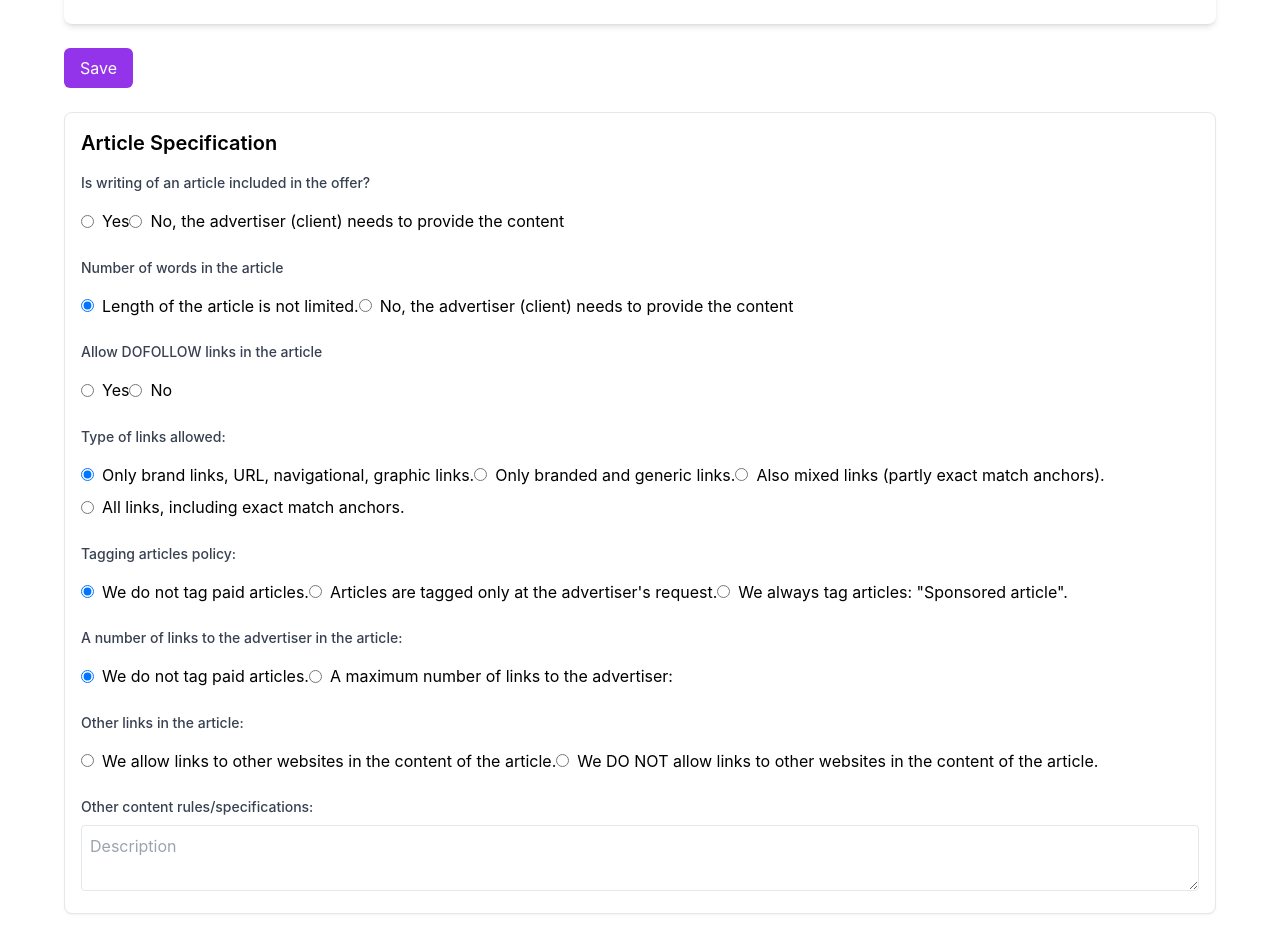
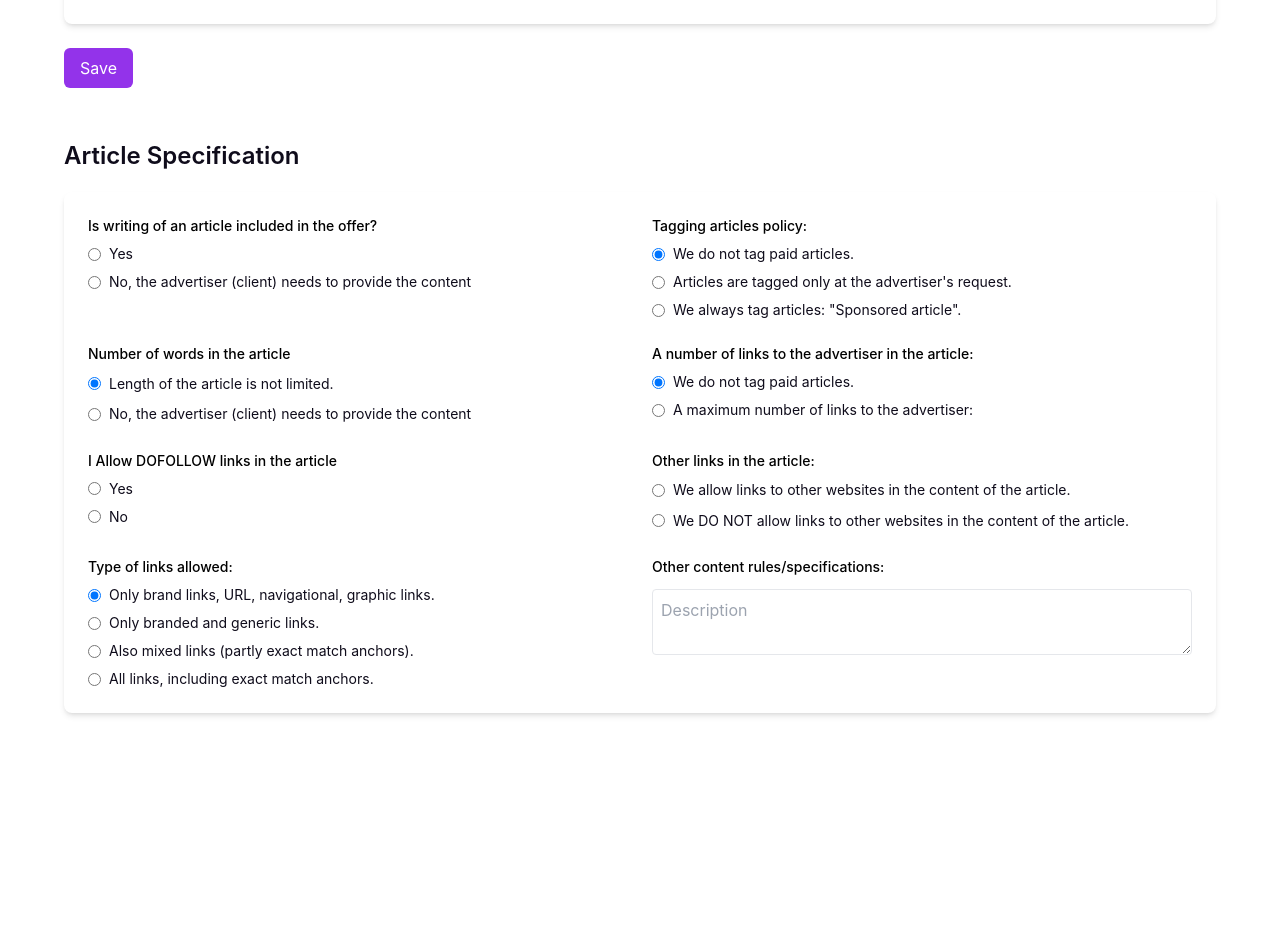
Before and after one commit to souvikotaku/backlink-marketplace, a React (Create React App) app: page /add in a window 1280 px wide. Shown: the part 1110-2040 px from the top of the page. After the commit the page ends 1839 px from the top, so only its background shows below. Built offline with nearby package versions, Linux system fonts and the light colour scheme.

Commit message:
design for article

```diff
--- a/src/components/ArticleSpecification.tsx
+++ b/src/components/ArticleSpecification.tsx
@@ -2,6 +2,7 @@ import React, { useEffect } from 'react';
 import { useForm, Controller } from 'react-hook-form';
 import { zodResolver } from '@hookform/resolvers/zod';
 import * as z from 'zod';
+import './style.css';
 
 const articleSpecificationSchema = z.object({
   isWritingIncluded: z.boolean(),
@@ -117,17 +118,16 @@ const ArticleSpecification: React.FC<ArticleSpecificationProps> = ({
   };
 
   return (
-    <form
-      onSubmit={handleSubmit(onFormSubmit)}
-      className='mt-6 p-4 border rounded-lg shadow-sm bg-white'
-    >
-      <h3 className='text-xl font-semibold mb-4'>Article Specification</h3>
-      <div className='space-y-6'>
+    <form onSubmit={handleSubmit(onFormSubmit)}>
+      <h3 className='font-semibold text-gray-700 mb-4 mt-12 detailhighfont'>
+        Article Specification
+      </h3>
+      <div className='bg-white p-6 rounded-lg shadow-md grid grid-cols-2 gap-6'>
         <div>
-          <label className='block text-sm font-medium text-gray-700'>
+          <label className='block text-sm font-medium mb-1'>
             Is writing of an article included in the offer?
           </label>
-          <div className='mt-2 space-y-2'>
+          <div className='mt-2 space-y-2 grid'>
             <label className='inline-flex items-center'>
               <input
                 type='radio'
@@ -135,7 +135,7 @@ const ArticleSpecification: React.FC<ArticleSpecificationProps> = ({
                 value='true'
                 className='form-radio'
               />
-              <span className='ml-2'>Yes</span>
+              <span className='ml-2 radiofont'>Yes</span>
             </label>
             <label className='inline-flex items-center'>
               <input
@@ -144,7 +144,7 @@ const ArticleSpecification: React.FC<ArticleSpecificationProps> = ({
                 value='false'
                 className='form-radio'
               />
-              <span className='ml-2'>
+              <span className='ml-2 radiofont'>
                 No, the advertiser (client) needs to provide the content
               </span>
             </label>
@@ -152,8 +152,8 @@ const ArticleSpecification: React.FC<ArticleSpecificationProps> = ({
         </div>
 
         {isWritingIncluded && (
-          <div className='space-y-6'>
-            <div>
+          <>
+            {/* <div>
               <label className='block text-sm font-medium text-gray-700'>
                 Number of words in the article
               </label>
@@ -203,35 +203,102 @@ const ArticleSpecification: React.FC<ArticleSpecificationProps> = ({
                   </p>
                 )}
               </div>
+            </div> */}
+
+            <div>
+              <label className='block text-sm font-medium mb-1'>
+                Tagging articles policy:
+              </label>
+              <div className='mt-2 space-y-2 grid'>
+                <label className='inline-flex items-center'>
+                  <input
+                    type='radio'
+                    {...register('taggingPolicy')}
+                    value='noTag'
+                    className='form-radio'
+                  />
+                  <span className='ml-2 radiofont'>
+                    We do not tag paid articles.
+                  </span>
+                </label>
+                <label className='inline-flex items-center'>
+                  <input
+                    type='radio'
+                    {...register('taggingPolicy')}
+                    value='onRequest'
+                    className='form-radio'
+                  />
+                  <span className='ml-2 radiofont'>
+                    Articles are tagged only at the advertiser's request.
+                  </span>
+                </label>
+                <label className='inline-flex items-center'>
+                  <input
+                    type='radio'
+                    {...register('taggingPolicy')}
+                    value='always'
+                    className='form-radio'
+                  />
+                  <span className='ml-2 radiofont'>
+                    We always tag articles: "Sponsored article".
+                  </span>
+                </label>
+              </div>
             </div>
 
             <div>
-              <label className='block text-sm font-medium text-gray-700'>
-                Allow DOFOLLOW links in the article
+              <label className='block text-sm font-medium mb-1'>
+                Number of words in the article
               </label>
               <div className='mt-2 space-y-2'>
                 <label className='inline-flex items-center'>
                   <input
                     type='radio'
-                    {...register('allowDofollow')}
-                    value='true'
+                    {...register('articleLengthOption')}
+                    value='notLimited'
                     className='form-radio'
                   />
-                  <span className='ml-2'>Yes</span>
+                  <span className='ml-2 radiofont'>
+                    Length of the article is not limited.
+                  </span>
                 </label>
                 <label className='inline-flex items-center'>
                   <input
                     type='radio'
-                    {...register('allowDofollow')}
-                    value='false'
+                    {...register('articleLengthOption')}
+                    value='clientProvided'
                     className='form-radio'
                   />
-                  <span className='ml-2'>No</span>
+                  <span className='ml-2 radiofont'>
+                    No, the advertiser (client) needs to provide the content
+                  </span>
                 </label>
+                {articleLengthOption === 'clientProvided' && (
+                  <div className='mt-2 flex space-x-4'>
+                    <input
+                      type='number'
+                      {...register('articleWordsMin', { valueAsNumber: true })}
+                      placeholder='Min'
+                      className='w-24 p-2 border rounded'
+                    />
+                    <input
+                      type='number'
+                      {...register('articleWordsMax', { valueAsNumber: true })}
+                      placeholder='Max'
+                      className='w-24 p-2 border rounded'
+                    />
+                  </div>
+                )}
+                {(errors.articleWordsMin || errors.articleWordsMax) && (
+                  <p className='text-red-500 text-sm'>
+                    {errors.articleWordsMin?.message ||
+                      errors.articleWordsMax?.message}
+                  </p>
+                )}
               </div>
             </div>
 
-            <div>
+            {/* <div>
               <label className='block text-sm font-medium text-gray-700'>
                 Type of links allowed:
               </label>
@@ -279,9 +346,9 @@ const ArticleSpecification: React.FC<ArticleSpecificationProps> = ({
                   </span>
                 </label>
               </div>
-            </div>
+            </div> */}
 
-            <div>
+            {/* <div>
               <label className='block text-sm font-medium text-gray-700'>
                 Tagging articles policy:
               </label>
@@ -318,13 +385,13 @@ const ArticleSpecification: React.FC<ArticleSpecificationProps> = ({
                   </span>
                 </label>
               </div>
-            </div>
+            </div> */}
 
             <div>
-              <label className='block text-sm font-medium text-gray-700'>
+              <label className='block text-sm font-medium mb-1'>
                 A number of links to the advertiser in the article:
               </label>
-              <div className='mt-2 space-y-2'>
+              <div className='mt-2 space-y-2 grid'>
                 <label className='inline-flex items-center'>
                   <input
                     type='radio'
@@ -332,7 +399,9 @@ const ArticleSpecification: React.FC<ArticleSpecificationProps> = ({
                     value='noTag'
                     className='form-radio'
                   />
-                  <span className='ml-2'>We do not tag paid articles.</span>
+                  <span className='ml-2 radiofont'>
+                    We do not tag paid articles.
+                  </span>
                 </label>
                 <label className='inline-flex items-center'>
                   <input
@@ -341,7 +410,7 @@ const ArticleSpecification: React.FC<ArticleSpecificationProps> = ({
                     value='maxLinks'
                     className='form-radio'
                   />
-                  <span className='ml-2'>
+                  <span className='ml-2 radiofont'>
                     A maximum number of links to the advertiser:
                   </span>
                 </label>
@@ -375,7 +444,33 @@ const ArticleSpecification: React.FC<ArticleSpecificationProps> = ({
             </div>
 
             <div>
-              <label className='block text-sm font-medium text-gray-700'>
+              <label className='block text-sm font-medium mb-1'>
+                I Allow DOFOLLOW links in the article
+              </label>
+              <div className='mt-2 space-y-2 grid'>
+                <label className='inline-flex items-center'>
+                  <input
+                    type='radio'
+                    {...register('allowDofollow')}
+                    value='true'
+                    className='form-radio'
+                  />
+                  <span className='ml-2 radiofont'>Yes</span>
+                </label>
+                <label className='inline-flex items-center'>
+                  <input
+                    type='radio'
+                    {...register('allowDofollow')}
+                    value='false'
+                    className='form-radio'
+                  />
+                  <span className='ml-2 radiofont'>No</span>
+                </label>
+              </div>
+            </div>
+
+            <div>
+              <label className='block text-sm font-medium mb-1'>
                 Other links in the article:
               </label>
               <div className='mt-2 space-y-2'>
@@ -386,7 +481,7 @@ const ArticleSpecification: React.FC<ArticleSpecificationProps> = ({
                     value='true'
                     className='form-radio'
                   />
-                  <span className='ml-2'>
+                  <span className='ml-2 radiofont'>
                     We allow links to other websites in the content of the
                     article.
                   </span>
@@ -398,7 +493,7 @@ const ArticleSpecification: React.FC<ArticleSpecificationProps> = ({
                     value='false'
                     className='form-radio'
                   />
-                  <span className='ml-2'>
+                  <span className='ml-2 radiofont'>
                     We DO NOT allow links to other websites in the content of
                     the article.
                   </span>
@@ -407,7 +502,59 @@ const ArticleSpecification: React.FC<ArticleSpecificationProps> = ({
             </div>
 
             <div>
-              <label className='block text-sm font-medium text-gray-700'>
+              <label className='block text-sm font-medium mb-1'>
+                Type of links allowed:
+              </label>
+              <div className='mt-2 space-y-2 grid'>
+                <label className='inline-flex items-center'>
+                  <input
+                    type='radio'
+                    {...register('linkType')}
+                    value='brandOnly'
+                    className='form-radio'
+                  />
+                  <span className='ml-2 radiofont'>
+                    Only brand links, URL, navigational, graphic links.
+                  </span>
+                </label>
+                <label className='inline-flex items-center'>
+                  <input
+                    type='radio'
+                    {...register('linkType')}
+                    value='brandedGeneric'
+                    className='form-radio'
+                  />
+                  <span className='ml-2 radiofont'>
+                    Only branded and generic links.
+                  </span>
+                </label>
+                <label className='inline-flex items-center'>
+                  <input
+                    type='radio'
+                    {...register('linkType')}
+                    value='mixed'
+                    className='form-radio'
+                  />
+                  <span className='ml-2 radiofont'>
+                    Also mixed links (partly exact match anchors).
+                  </span>
+                </label>
+                <label className='inline-flex items-center'>
+                  <input
+                    type='radio'
+                    {...register('linkType')}
+                    value='all'
+                    className='form-radio'
+                  />
+                  <span className='ml-2 radiofont'>
+                    All links, including exact match anchors.
+                  </span>
+                </label>
+              </div>
+            </div>
+
+            <div>
+              <label className='block text-sm font-medium mb-1'>
                 Other content rules/specifications:
               </label>
               <textarea
@@ -421,7 +568,7 @@ const ArticleSpecification: React.FC<ArticleSpecificationProps> = ({
                 </p>
               )}
             </div>
-          </div>
+          </>
         )}
       </div>
       {/* <button
--- a/src/components/style.css
+++ b/src/components/style.css
@@ -52,3 +52,9 @@
   color: #0f0c1b;
   line-height: 20px;
 }
+.radiofont {
+  font-size: 14px;
+  font-weight: 400;
+  color: #0f0c1b;
+  line-height: 20px;
+}
```
